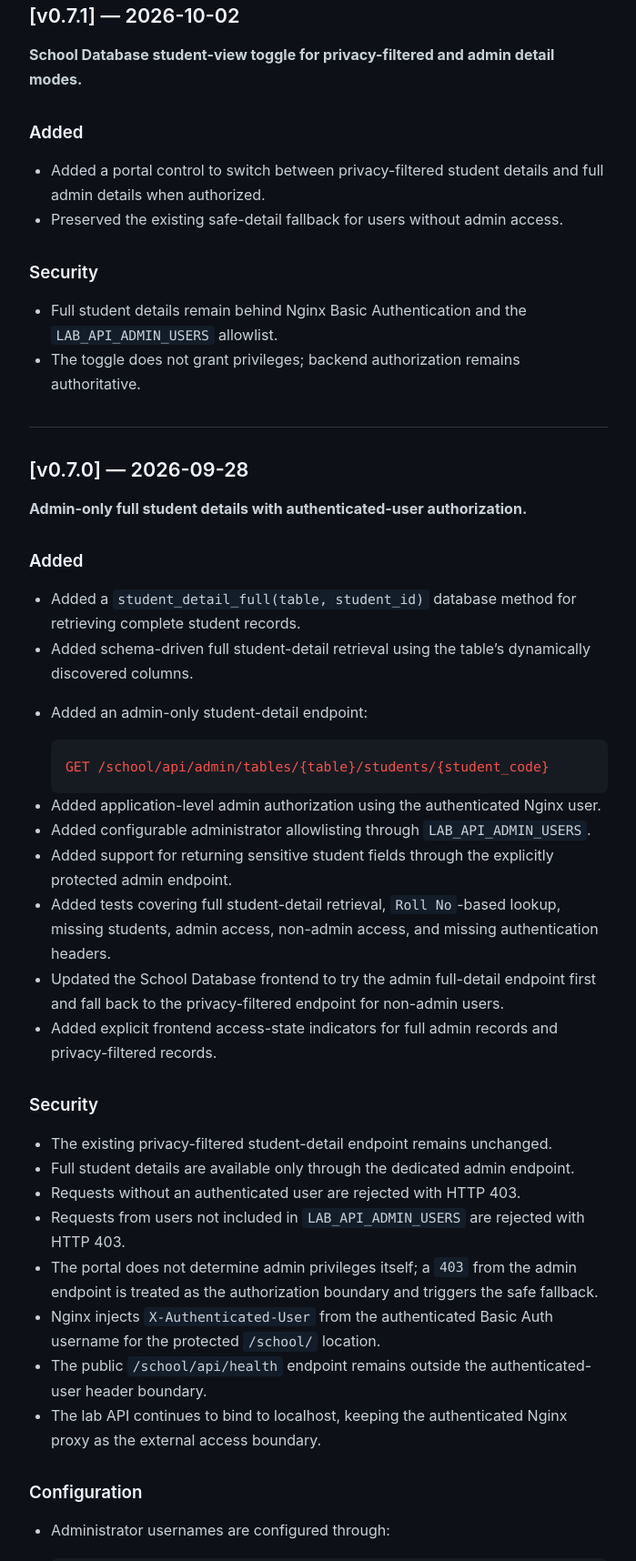
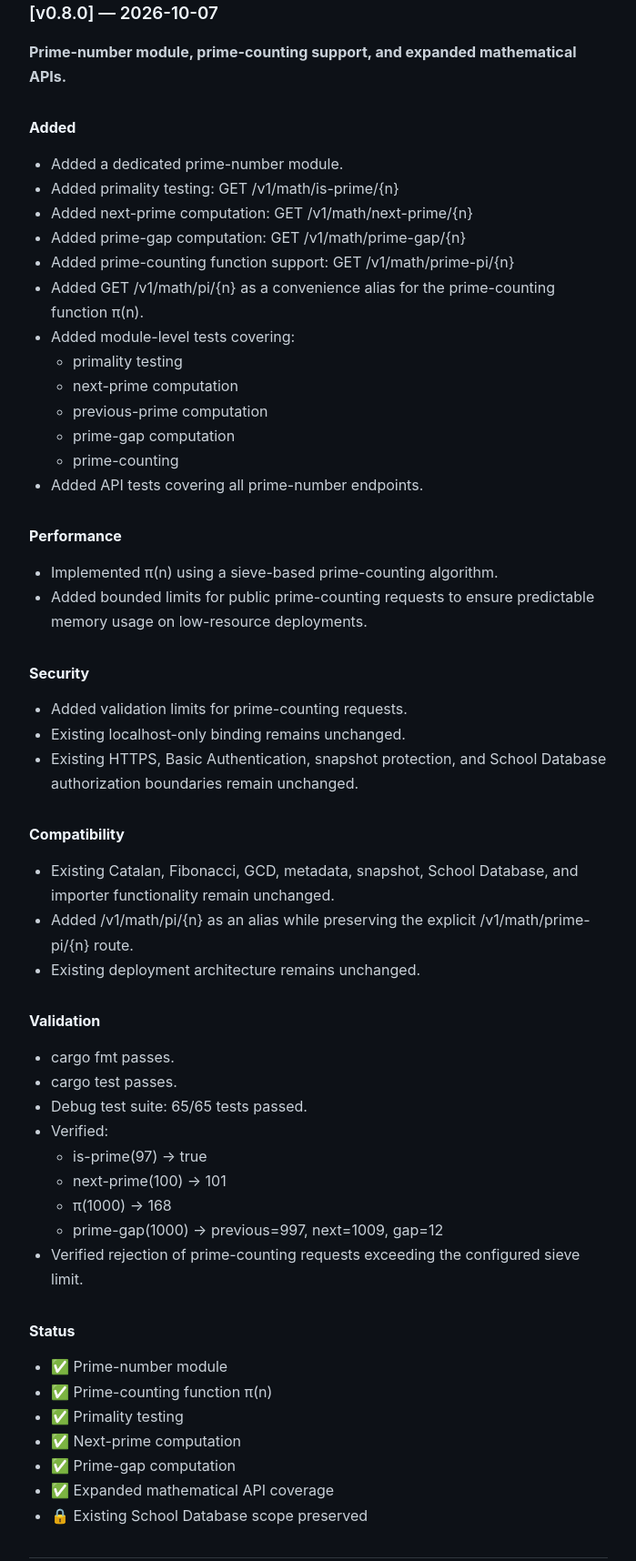
Before and after one commit to Abhrankan-Chakrabarti/website, a plain HTML site: page RELEASES.html in a window 1280 px wide. Shown: the part 388-2104 px from the top of the page at 91% size, without its empty margins (290-989 px from the left). Drawn offline with Linux system fonts and the light colour scheme; a script that the page names is missing.

Commit message:
docs: add release notes for v0.8.0 with prime-number module, prime-counting support, and expanded mathematical APIs

```diff
--- a/RELEASES.html
+++ b/RELEASES.html
@@ -55,18 +55,91 @@
 
       <h1 id="releases">Releases</h1>
 
+<h3 id="v080--2026-10-07">[v0.8.0] — 2026-10-07</h3>
+
+<p><strong>Prime-number module, prime-counting support, and expanded mathematical APIs.</strong></p>
+
+<h4 id="added">Added</h4>
+<ul>
+  <li>Added a dedicated prime-number module.</li>
+  <li>Added primality testing: GET /v1/math/is-prime/{n}</li>
+  <li>Added next-prime computation: GET /v1/math/next-prime/{n}</li>
+  <li>Added prime-gap computation: GET /v1/math/prime-gap/{n}</li>
+  <li>Added prime-counting function support: GET /v1/math/prime-pi/{n}</li>
+  <li>Added GET /v1/math/pi/{n} as a convenience alias for the prime-counting function π(n).</li>
+  <li>Added module-level tests covering:
+    <ul>
+      <li>primality testing</li>
+      <li>next-prime computation</li>
+      <li>previous-prime computation</li>
+      <li>prime-gap computation</li>
+      <li>prime-counting</li>
+    </ul>
+  </li>
+  <li>Added API tests covering all prime-number endpoints.</li>
+</ul>
+
+<h4 id="performance">Performance</h4>
+<ul>
+  <li>Implemented π(n) using a sieve-based prime-counting algorithm.</li>
+  <li>Added bounded limits for public prime-counting requests to ensure predictable memory usage on low-resource deployments.</li>
+</ul>
+
+<h4 id="security">Security</h4>
+<ul>
+  <li>Added validation limits for prime-counting requests.</li>
+  <li>Existing localhost-only binding remains unchanged.</li>
+  <li>Existing HTTPS, Basic Authentication, snapshot protection, and School Database authorization boundaries remain unchanged.</li>
+</ul>
+
+<h4 id="compatibility">Compatibility</h4>
+<ul>
+  <li>Existing Catalan, Fibonacci, GCD, metadata, snapshot, School Database, and importer functionality remain unchanged.</li>
+  <li>Added /v1/math/pi/{n} as an alias while preserving the explicit /v1/math/prime-pi/{n} route.</li>
+  <li>Existing deployment architecture remains unchanged.</li>
+</ul>
+
+<h4 id="validation">Validation</h4>
+<ul>
+  <li>cargo fmt passes.</li>
+  <li>cargo test passes.</li>
+  <li>Debug test suite: 65/65 tests passed.</li>
+  <li>Verified:
+    <ul>
+      <li>is-prime(97) → true</li>
+      <li>next-prime(100) → 101</li>
+      <li>π(1000) → 168</li>
+      <li>prime-gap(1000) → previous=997, next=1009, gap=12</li>
+    </ul>
+  </li>
+  <li>Verified rejection of prime-counting requests exceeding the configured sieve limit.</li>
+</ul>
+
+<h4 id="status">Status</h4>
+<ul>
+  <li>✅ Prime-number module</li>
+  <li>✅ Prime-counting function π(n)</li>
+  <li>✅ Primality testing</li>
+  <li>✅ Next-prime computation</li>
+  <li>✅ Prime-gap computation</li>
+  <li>✅ Expanded mathematical API coverage</li>
+  <li>🔒 Existing School Database scope preserved</li>
+</ul>
+
+<hr />
+
 <h2 id="v071--2026-10-02">[v0.7.1] — 2026-10-02</h2>
 
 <p><strong>School Database student-view toggle for privacy-filtered and admin detail modes.</strong></p>
 
-<h3 id="added">Added</h3>
+<h3 id="added-1">Added</h3>
 
 <ul>
   <li>Added a portal control to switch between privacy-filtered student details and full admin details when authorized.</li>
   <li>Preserved the existing safe-detail fallback for users without admin access.</li>
 </ul>
 
-<h3 id="security">Security</h3>
+<h3 id="security-1">Security</h3>
 
 <ul>
   <li>Full student details remain behind Nginx Basic Authentication and the <code class="language-plaintext highlighter-rouge">LAB_API_ADMIN_USERS</code> allowlist.</li>
@@ -79,7 +152,7 @@
 
 <p><strong>Admin-only full student details with authenticated-user authorization.</strong></p>
 
-<h3 id="added-1">Added</h3>
+<h3 id="added-2">Added</h3>
 
 <ul>
   <li>Added a <code class="language-plaintext highlighter-rouge">student_detail_full(table, student_id)</code> database method for retrieving complete student records.</li>
@@ -98,7 +171,7 @@
   <li>Added explicit frontend access-state indicators for full admin records and privacy-filtered records.</li>
 </ul>
 
-<h3 id="security-1">Security</h3>
+<h3 id="security-2">Security</h3>
 
 <ul>
   <li>The existing privacy-filtered student-detail endpoint remains unchanged.</li>
@@ -125,7 +198,7 @@
   </li>
 </ul>
 
-<h3 id="compatibility">Compatibility</h3>
+<h3 id="compatibility-1">Compatibility</h3>
 
 <ul>
   <li>
@@ -139,7 +212,7 @@
   <li>No additional database server, container stack, or external service is required.</li>
 </ul>
 
-<h3 id="status">Status</h3>
+<h3 id="status-1">Status</h3>
 
 <ul>
   <li>✅ Admin-only full student-detail endpoint</li>
@@ -157,7 +230,7 @@
 
 <p><strong>Schema-driven student details with dynamic primary-key discovery and privacy-aware responses.</strong></p>
 
-<h3 id="added-2">Added</h3>
+<h3 id="added-3">Added</h3>
 
 <ul>
   <li>Added schema-driven student identification for student-detail lookups.</li>
@@ -171,7 +244,7 @@
   <li>Added API coverage for the updated student-detail privacy boundary.</li>
 </ul>
 
-<h3 id="security-2">Security</h3>
+<h3 id="security-3">Security</h3>
 
 <ul>
   <li>Student identifiers are discovered from SQLite primary-key metadata rather than being hard-coded.</li>
@@ -195,7 +268,7 @@
   <li>Existing Nginx HTTPS and Basic Authentication boundaries remain unchanged.</li>
 </ul>
 
-<h3 id="compatibility-1">Compatibility</h3>
+<h3 id="compatibility-2">Compatibility</h3>
 
 <ul>
   <li>Existing School Database table and schema discovery endpoints remain available.</li>
@@ -212,7 +285,7 @@
   <li>No additional application runtime, database server, container, or external service is required.</li>
 </ul>
 
-<h3 id="validation">Validation</h3>
+<h3 id="validation-1">Validation</h3>
 
 <ul>
   <li><code class="language-plaintext highlighter-rouge">cargo fmt</code> passes.</li>
@@ -225,7 +298,7 @@
   <li>Verified the updated School Database API tests pass.</li>
 </ul>
 
-<h3 id="status-1">Status</h3>
+<h3 id="status-2">Status</h3>
 
 <ul>
   <li>✅ Schema-driven student identification</li>
@@ -244,7 +317,7 @@
 
 <p><strong>School Database importer with validation and rollback-safe activation.</strong></p>
 
-<h3 id="added-3">Added</h3>
+<h3 id="added-4">Added</h3>
 
 <ul>
   <li>Added a one-shot School Database importer:
@@ -291,7 +364,7 @@
   <li>Public access remains behind the existing Nginx HTTPS and Basic Authentication boundary.</li>
 </ul>
 
-<h3 id="compatibility-2">Compatibility</h3>
+<h3 id="compatibility-3">Compatibility</h3>
 
 <ul>
   <li>Existing core API endpoints remain unchanged.</li>
@@ -300,7 +373,7 @@
   <li>No additional database server, queue, container stack, or external service is required.</li>
 </ul>
 
-<h3 id="validation-1">Validation</h3>
+<h3 id="validation-2">Validation</h3>
 
 <ul>
   <li>All 39 tests passed.</li>
@@ -309,7 +382,7 @@
   <li>Production deployment and database activation were verified.</li>
 </ul>
 
-<h3 id="status-2">Status</h3>
+<h3 id="status-3">Status</h3>
 
 <ul>
   <li>✅ Validated School Database importer</li>
@@ -327,7 +400,7 @@
 
 <p><strong>Improved School Database browsing with pagination, search, and student details.</strong></p>
 
-<h3 id="added-4">Added</h3>
+<h3 id="added-5">Added</h3>
 
 <ul>
   <li>Added real pagination totals through the <code class="language-plaintext highlighter-rouge">total</code> field.</li>
@@ -339,7 +412,7 @@
   <li>Added tests for pagination, search, ordering, and student-detail behavior.</li>
 </ul>
 
-<h3 id="security-3">Security</h3>
+<h3 id="security-4">Security</h3>
 
 <ul>
   <li>Student details are returned through controlled, read-only API responses.</li>
@@ -348,7 +421,7 @@
   <li>Existing Nginx HTTPS and Basic Authentication protections remain unchanged.</li>
 </ul>
 
-<h3 id="compatibility-3">Compatibility</h3>
+<h3 id="compatibility-4">Compatibility</h3>
 
 <ul>
   <li>Existing API endpoints remain unchanged.</li>
@@ -357,7 +430,7 @@
   <li>No additional runtime service or database infrastructure is required.</li>
 </ul>
 
-<h3 id="validation-2">Validation</h3>
+<h3 id="validation-3">Validation</h3>
 
 <ul>
   <li>Pagination totals were verified.</li>
@@ -366,7 +439,7 @@
   <li>School Database API and frontend behavior were tested.</li>
 </ul>
 
-<h3 id="status-3">Status</h3>
+<h3 id="status-4">Status</h3>
 
 <ul>
   <li>✅ Improved School Database pagination</li>
@@ -384,7 +457,7 @@
 
 <p><strong>Initial read-only School Database API backed by SQLite.</strong></p>
 
-<h3 id="added-5">Added</h3>
+<h3 id="added-6">Added</h3>
 
 <ul>
   <li>Added a read-only School Database API backed by SQLite.</li>
@@ -432,7 +505,7 @@
   </li>
 </ul>
 
-<h3 id="security-4">Security</h3>
+<h3 id="security-5">Security</h3>
 
 <ul>
   <li>School Database access is strictly read-only.</li>
@@ -472,7 +545,7 @@
   </li>
 </ul>
 
-<h3 id="compatibility-4">Compatibility</h3>
+<h3 id="compatibility-5">Compatibility</h3>
 
 <ul>
   <li>Existing API endpoints remain unchanged.</li>
@@ -481,7 +554,7 @@
   <li>No additional runtime, database server, container, or external service is required.</li>
 </ul>
 
-<h3 id="validation-3">Validation</h3>
+<h3 id="validation-4">Validation</h3>
 
 <ul>
   <li><code class="language-plaintext highlighter-rouge">cargo fmt</code> completed successfully.</li>
@@ -490,7 +563,7 @@
   <li>Debug and release builds completed successfully.</li>
 </ul>
 
-<h3 id="status-4">Status</h3>
+<h3 id="status-5">Status</h3>
 
 <ul>
   <li>✅ Read-only School Database API</li>
@@ -509,7 +582,7 @@
 
 <p><strong>Math endpoints and protected API snapshot functionality.</strong></p>
 
-<h3 id="added-6">Added</h3>
+<h3 id="added-7">Added</h3>
 
 <ul>
   <li>Added Catalan number endpoint.</li>
@@ -531,7 +604,7 @@
   </li>
 </ul>
 
-<h3 id="compatibility-5">Compatibility</h3>
+<h3 id="compatibility-6">Compatibility</h3>
 
 <ul>
   <li>Existing API routes remain available.</li>
@@ -539,7 +612,7 @@
   <li>The service remains lightweight and self-hosted.</li>
 </ul>
 
-<h3 id="status-5">Status</h3>
+<h3 id="status-6">Status</h3>
 
 <ul>
   <li>✅ Catalan numbers</li>
@@ -554,7 +627,7 @@
 
 <h2 id="v020--2026-08-30">[v0.2.0] — 2026-08-30</h2>
 
-<h3 id="added-7">Added</h3>
+<h3 id="added-8">Added</h3>
 
 <ul>
   <li>
@@ -583,7 +656,7 @@
 
 <p><strong>Stable production release: site navigation, consistent styling, and complete API documentation.</strong></p>
 
-<h3 id="added-8">Added</h3>
+<h3 id="added-9">Added</h3>
 
 <h4 id="site-wide-navigation-consistency">Site-wide Navigation Consistency</h4>
 
@@ -656,7 +729,7 @@
   <li><code class="language-plaintext highlighter-rouge">API.md</code> — Added production-quality API reference documentation.</li>
 </ul>
 
-<h3 id="status-6">Status</h3>
+<h3 id="status-7">Status</h3>
 
 <ul>
   <li>✅ Frontend navigation is consistent.</li>
@@ -675,7 +748,7 @@
 
 <p><strong>Initial release of <code class="language-plaintext highlighter-rouge">crypto-lab</code>, a small self-hosted Rust cryptography API.</strong></p>
 
-<h3 id="added-9">Added</h3>
+<h3 id="added-10">Added</h3>
 
 <ul>
   <li>SHA-256 hashing endpoint.</li>
@@ -701,7 +774,7 @@
   <li><code class="language-plaintext highlighter-rouge">POST /v1/hmac/verify</code></li>
 </ul>
 
-<h3 id="security-5">Security</h3>
+<h3 id="security-6">Security</h3>
 
 <ul>
   <li>HMAC verification uses constant-time comparison.</li>
@@ -721,7 +794,7 @@
   <li>Requires no database, queue, container stack, or additional monitoring infrastructure.</li>
 </ul>
 
-<h3 id="status-7">Status</h3>
+<h3 id="status-8">Status</h3>
 
 <ul>
   <li>✅ SHA-256 and SHA-512 hashing</li>
```
